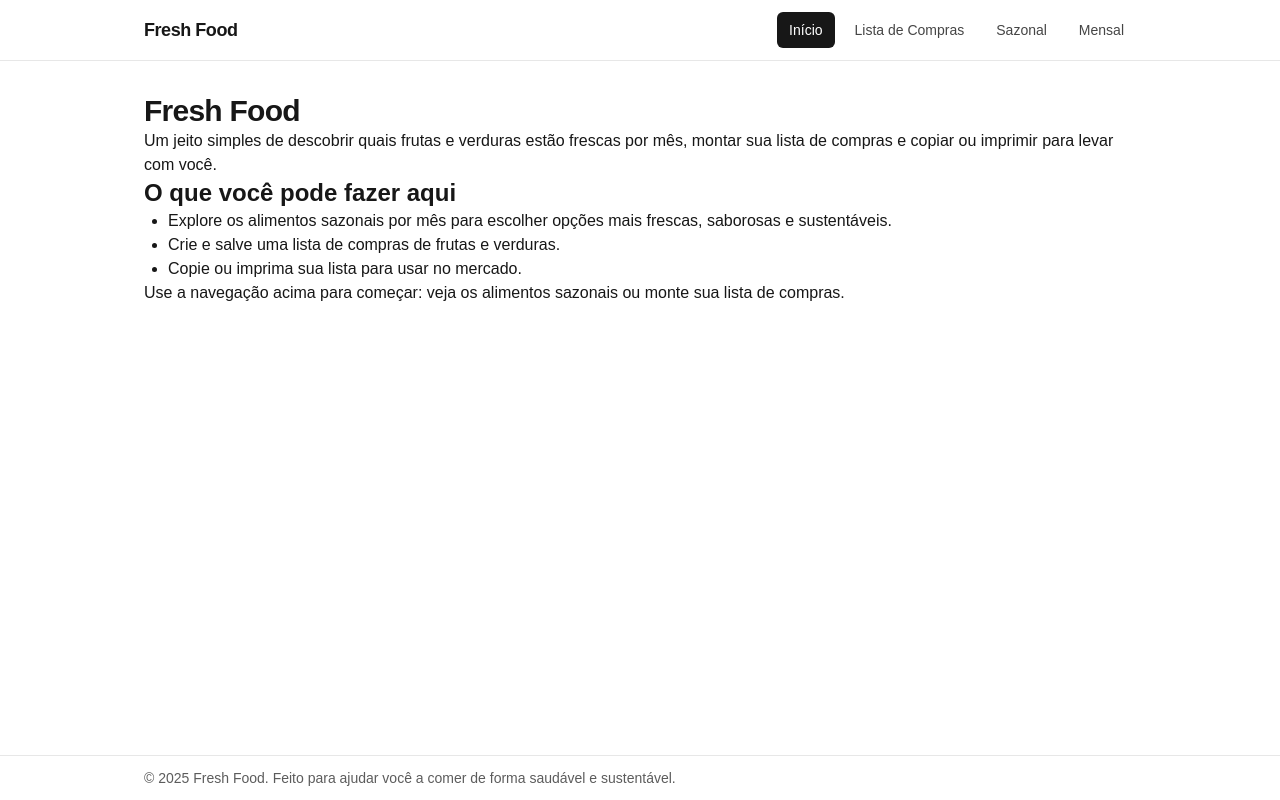
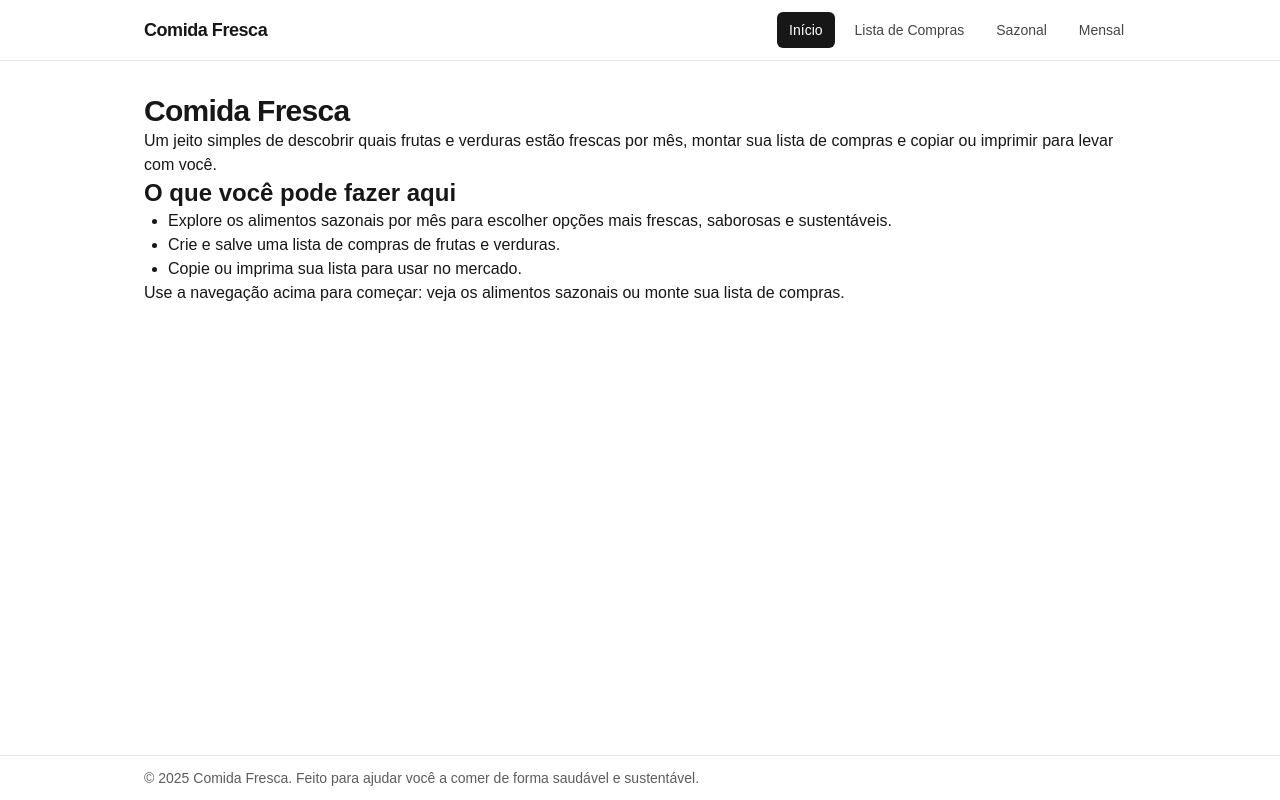
Before and after one commit to ValdineiJunior/fresh-food, a Next.js app: page / in a window 1280 px wide. Built offline with nearby package versions, Linux system fonts and the light colour scheme.

Commit message:
feat: change application name

```diff
--- a/src/app/page.tsx
+++ b/src/app/page.tsx
@@ -1,7 +1,7 @@
 export default function Home() {
   return (
     <section className="prose prose-invert max-w-none">
-      <h1 className="text-3xl font-bold tracking-tight">Fresh Food</h1>
+      <h1 className="text-3xl font-bold tracking-tight">Comida Fresca</h1>
       <p>
         Um jeito simples de descobrir quais frutas e verduras estão frescas por
         mês, montar sua lista de compras e copiar ou imprimir para levar com
--- a/src/components/Footer.tsx
+++ b/src/components/Footer.tsx
@@ -3,7 +3,7 @@ export default function Footer() {
     <footer className="w-full border-t border-foreground/10 fixed bottom-0 left-0 right-0 bg-background/80 backdrop-blur supports-[backdrop-filter]:bg-background/60">
       <div className="mx-auto max-w-5xl px-4 py-3 text-sm text-foreground/70 flex items-center justify-between">
         <p>
-          © {new Date().getFullYear()} Fresh Food. Feito para ajudar você a
+          © {new Date().getFullYear()} Comida Fresca. Feito para ajudar você a
           comer de forma saudável e sustentável.
         </p>
       </div>
--- a/src/components/Header.tsx
+++ b/src/components/Header.tsx
@@ -28,7 +28,7 @@ export default function Header() {
     <header className="w-full border-b border-foreground/10 bg-background/80 backdrop-blur supports-[backdrop-filter]:bg-background/60">
       <div className="mx-auto max-w-5xl px-4 py-3 flex items-center justify-between">
         <Link href="/" className="font-semibold tracking-tight text-lg">
-          Fresh Food
+          Comida Fresca
         </Link>
         <nav className="flex items-center gap-2">
           <NavLink href="/" label="Início" />
```
